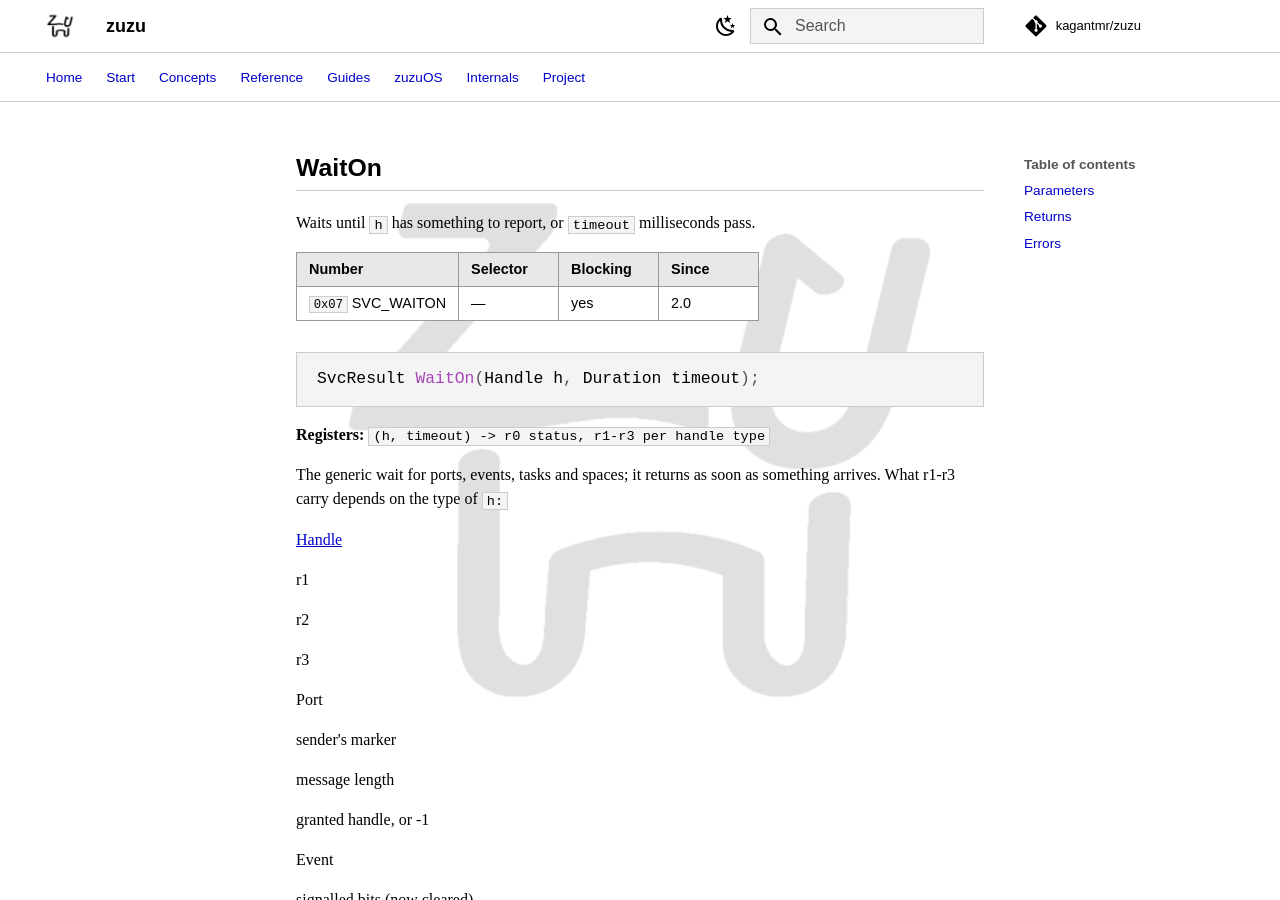
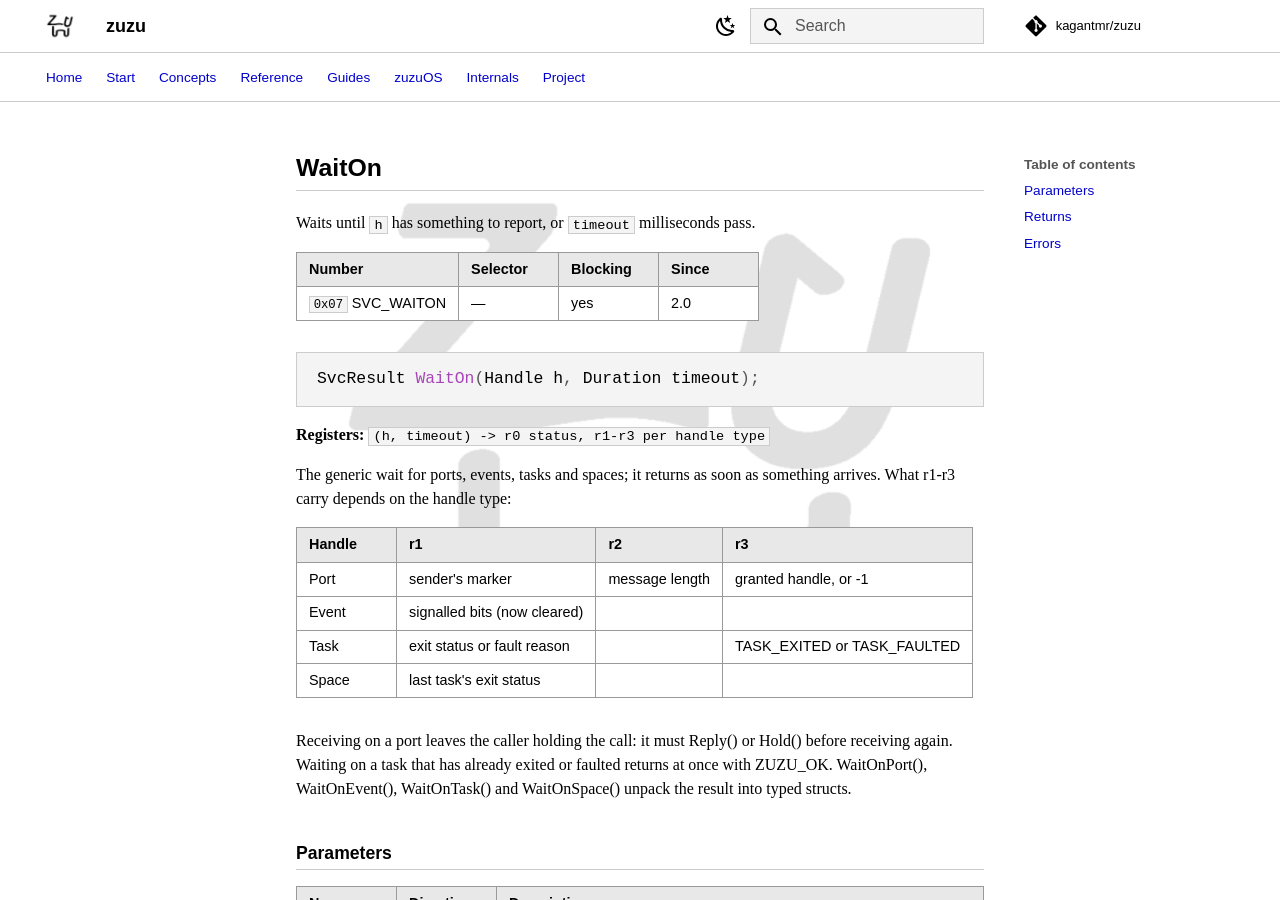
Before and after one commit to kagantmr/zuzu-docs, an MkDocs documentation site: the page built from docs/reference/syscalls/waiton.md, in a window 1280 px wide and 900 px high. Built offline with MkDocs 1.6.1 and Material for MkDocs 9.7.7, drawn with Linux system fonts in a browser that asks for light colours; comment, search, counter and statistics services are not loaded; the version menu is left out.

```diff
--- a/docs/reference/syscalls/waiton.md
+++ b/docs/reference/syscalls/waiton.md
@@ -14,37 +14,14 @@ SvcResult WaitOn(Handle h, Duration timeout);
 
 **Registers:** `(h, timeout) -> r0 status, r1-r3 per handle type`
 
-The generic wait for ports, events, tasks and spaces; it returns as soon as something arrives. What r1-r3 carry depends on the type of `h:`
+The generic wait for ports, events, tasks and spaces; it returns as soon as something arrives. What r1-r3 carry depends on the handle type:
 
-[Handle](../types.md#handle)
-
-r1
-
-r2
-
-r3
-
-Port
-
-sender's marker
-
-message length
-
-granted handle, or -1
-
-Event
-
-signalled bits (now cleared)
-
-Task
-
-exit status or fault reason
-
-TASK_EXITED or TASK_FAULTED
-
-Space
-
-last task's exit status
+| Handle | r1 | r2 | r3 |
+|---|---|---|---|
+| Port | sender's marker | message length | granted handle, or -1 |
+| Event | signalled bits (now cleared) |  |  |
+| Task | exit status or fault reason |  | TASK_EXITED or TASK_FAULTED |
+| Space | last task's exit status |  |  |
 
 Receiving on a port leaves the caller holding the call: it must Reply() or Hold() before receiving again. Waiting on a task that has already exited or faulted returns at once with ZUZU_OK. WaitOnPort(), WaitOnEvent(), WaitOnTask() and WaitOnSpace() unpack the result into typed structs.
 
```
Also changed, not shown: docs/reference/syscalls/bind.md (+6 -29 lines), docs/reference/syscalls/handlequeryat.md (+10 -35 lines).
